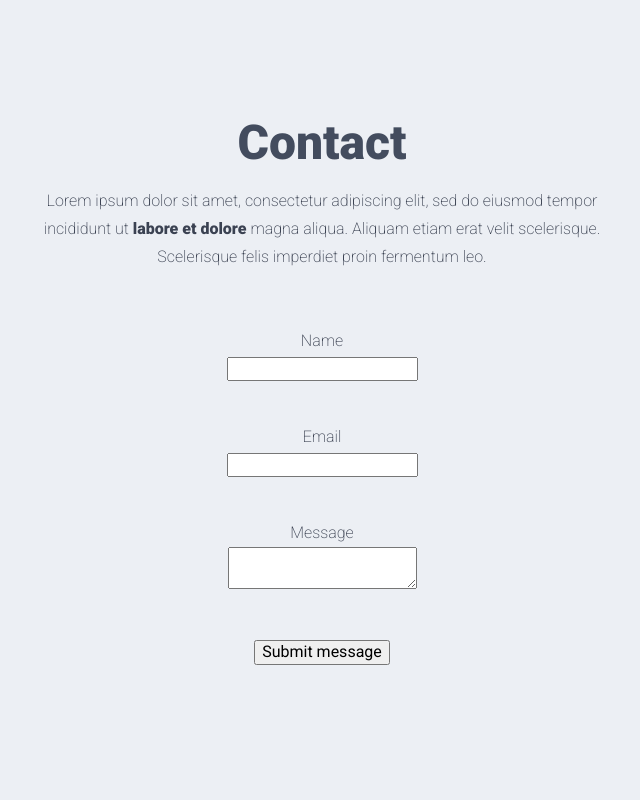
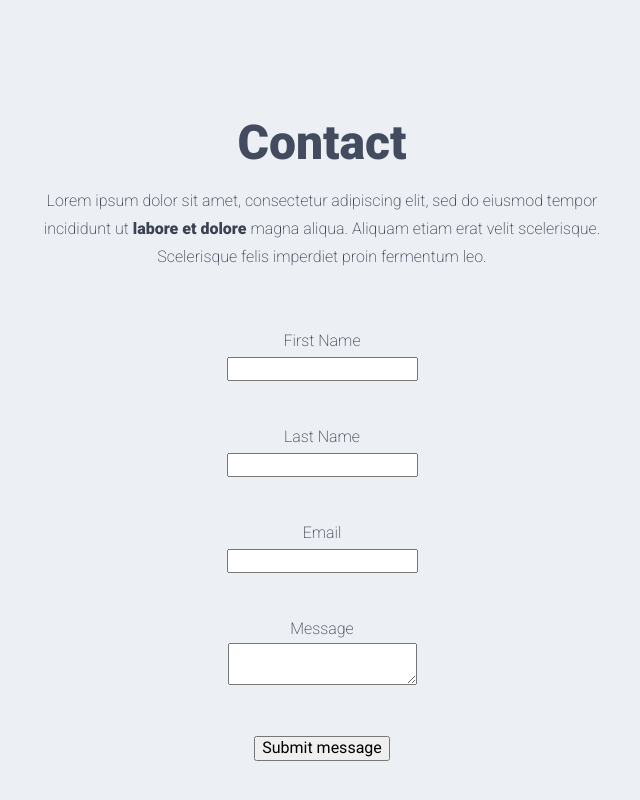
Before and after one commit to sarahtguindy/portfolio, a React (Create React App) app: page / in a window 1280 px wide. Shown: the part 1785-2585 px from the top of the page, without its empty margins (318-958 px from the left). Before the commit the page ends 2491 px from the top, so only its background shows below. Built offline with nearby package versions, Linux system fonts and the light colour scheme.

Commit message:
Added last name field to form

```diff
--- a/public/index.html
+++ b/public/index.html
@@ -15,7 +15,8 @@
 
 <body>
   <form name="contact" netlify netlify-honeypot="bot-field" hidden>
-    <input type="text" name="name">
+    <input type="text" name="first-name">
+    <input type="text" name="last-name">
     <input type="email" name="email">
     <textarea name="message"></textarea>
   </form>
--- a/src/components/Contact/Contact.js
+++ b/src/components/Contact/Contact.js
@@ -20,8 +20,12 @@ const Contact = () => {
             <form name="contact" method="post">
               <input type="hidden" name="form-name" value="contact" />
               <p>
-                <label htmlFor="name">Name</label> <br />
-                <input type="text" id="name" name="name" required />
+                <label htmlFor="first-name">First Name</label> <br />
+                <input type="text" id="first-name" name="first-name" required />
+              </p>
+              <p>
+                <label htmlFor="last-name">Last Name</label> <br />
+                <input type="text" id="last-name" name="last-name" required />
               </p>
               <p>
                 <label htmlFor="email">Email</label> <br />
```
